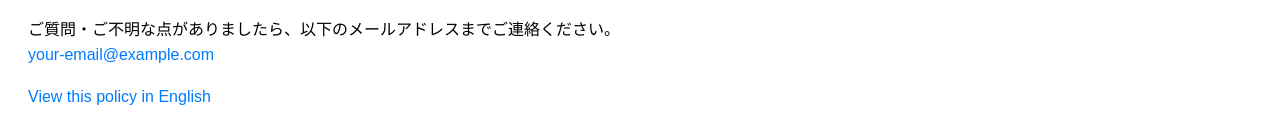
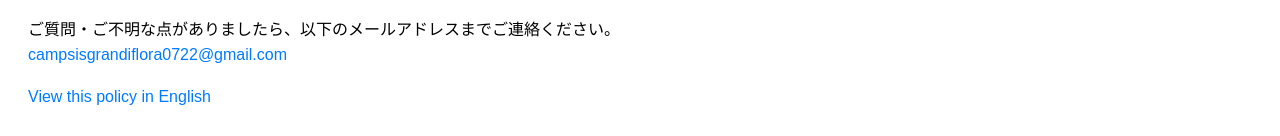
Before and after one commit to nainai0722/privacy-policy-quizApp, a plain HTML site: page privacy_ja.html in a window 1280 px wide. Shown: the part 562-698 px from the top of the page. Drawn offline with Linux system fonts and the light colour scheme.

Commit message:
メールアドレス修正

```diff
--- a/privacy_ja.html
+++ b/privacy_ja.html
@@ -27,7 +27,7 @@
 
   <h2>4. お問い合わせ</h2>
   <p>ご質問・ご不明な点がありましたら、以下のメールアドレスまでご連絡ください。<br>
-  <a href="mailto:your-email@example.com">your-email@example.com</a></p>
+    <a href="mailto:campsisgrandiflora0722@gmail.com">campsisgrandiflora0722@gmail.com</a></p>
 
   <p><a href="privacy_en.html">View this policy in English</a></p>
 </body>
```
Also changed, not shown: privacy_en.html (+1 -1 lines).
